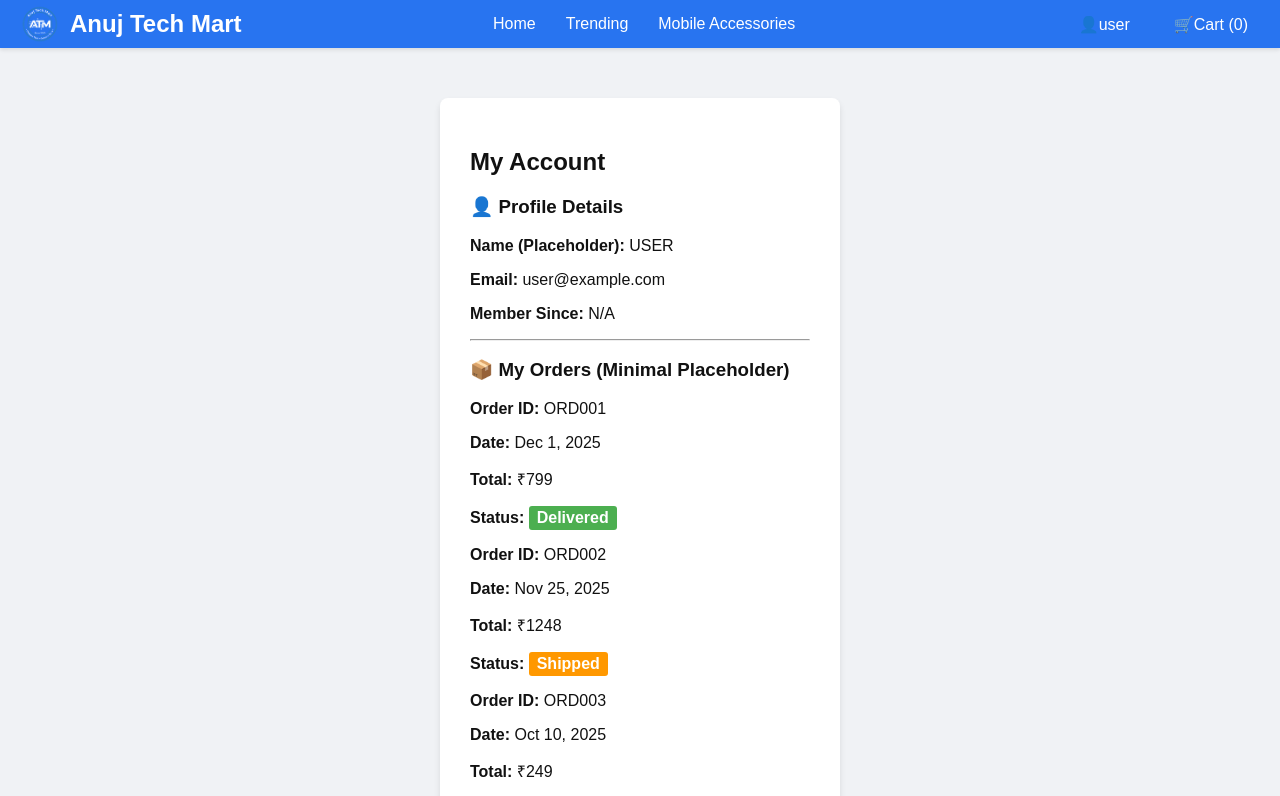
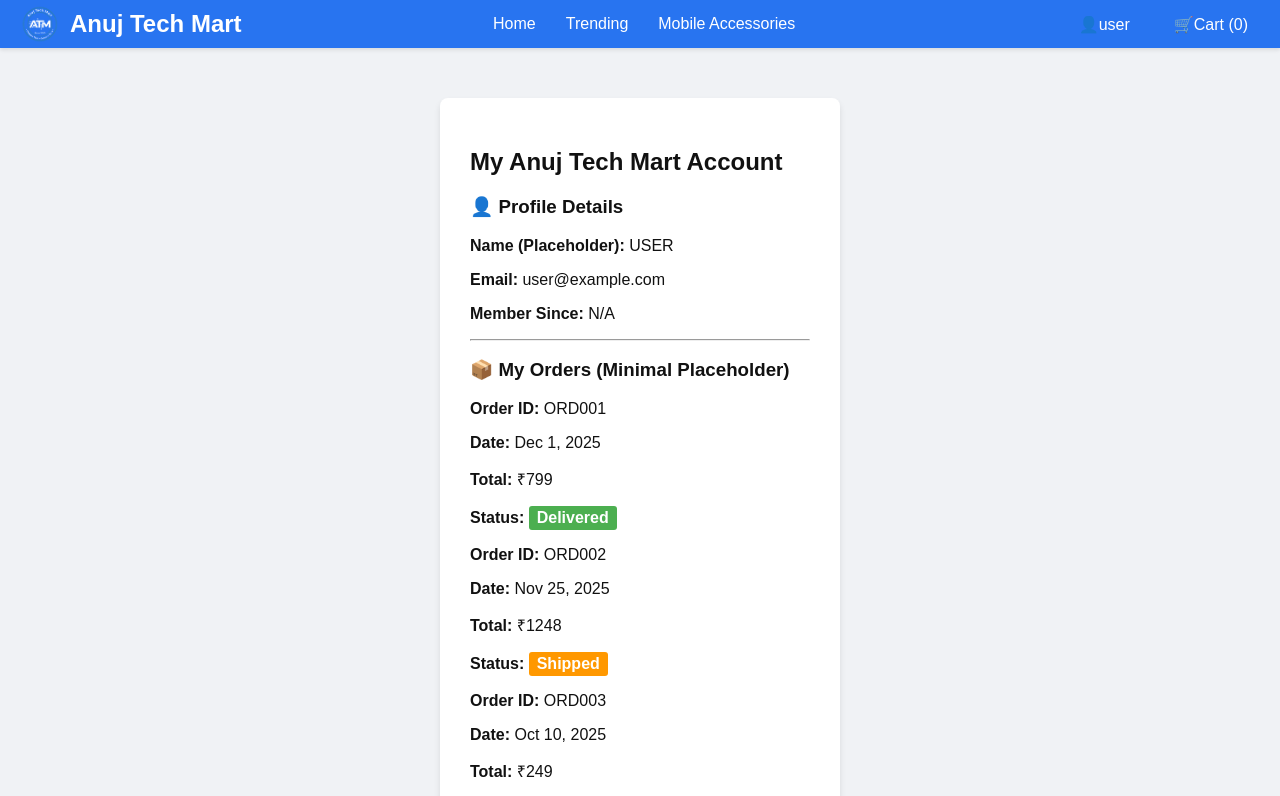
Before and after one commit to Client-design/Anujtechmart, a React (Create React App) app: page /profile in a window 1280 px wide. Shown: the top 796 px of the page. Built offline with nearby package versions, Linux system fonts and the light colour scheme; no server answers; sample sign-in values are in the browser's storage.

Commit message:
Update Profile.jsx

```diff
--- a/src/Components/Profile.jsx
+++ b/src/Components/Profile.jsx
@@ -33,7 +33,7 @@ const Profile = () => {
 
   return (
     <div className="profile-container">
-      <h2>My Account</h2>
+      <h2>My Anuj Tech Mart Account</h2>
 
       <div className="user-info">
         <h3>👤 Profile Details</h3>
```
